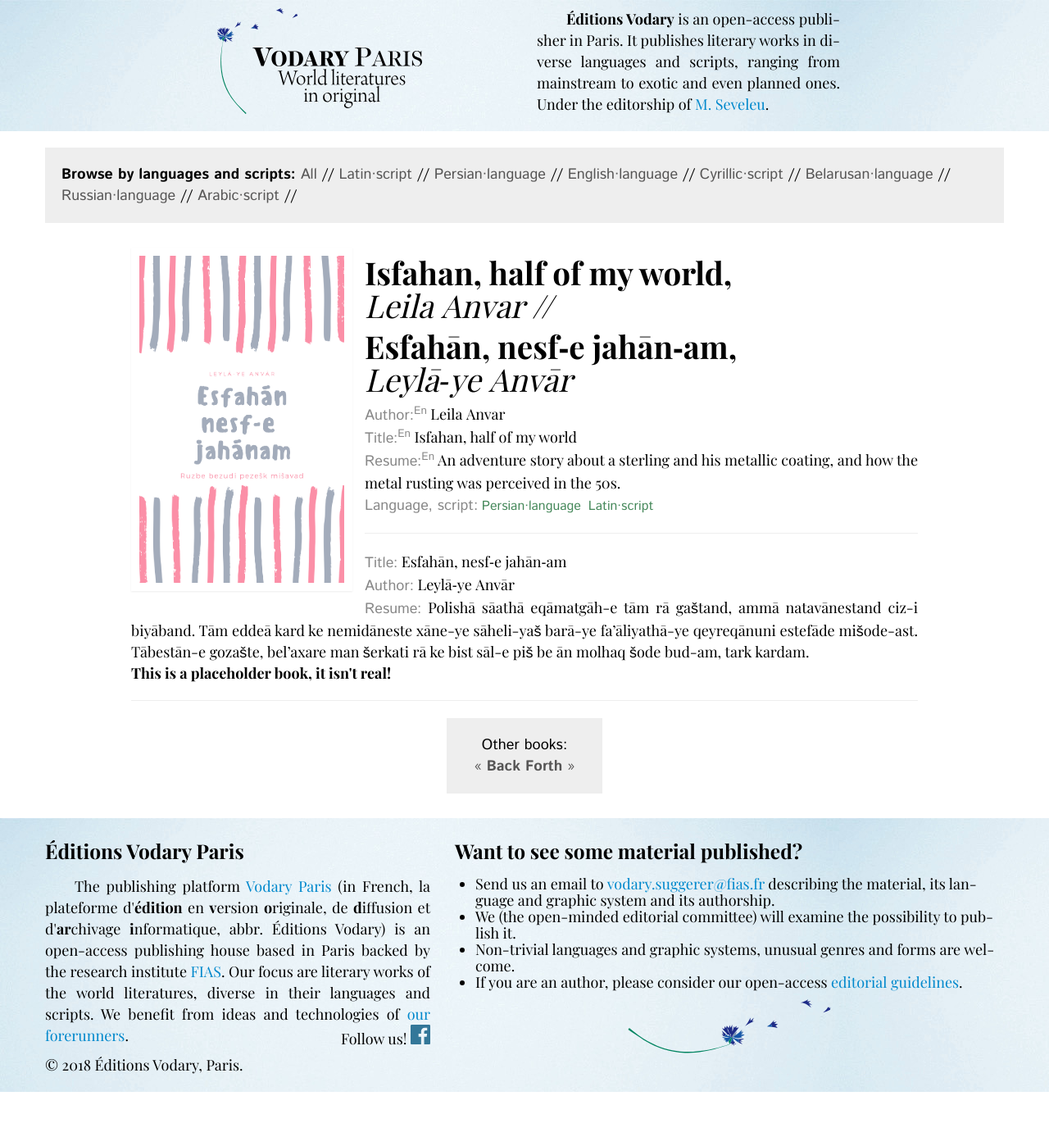
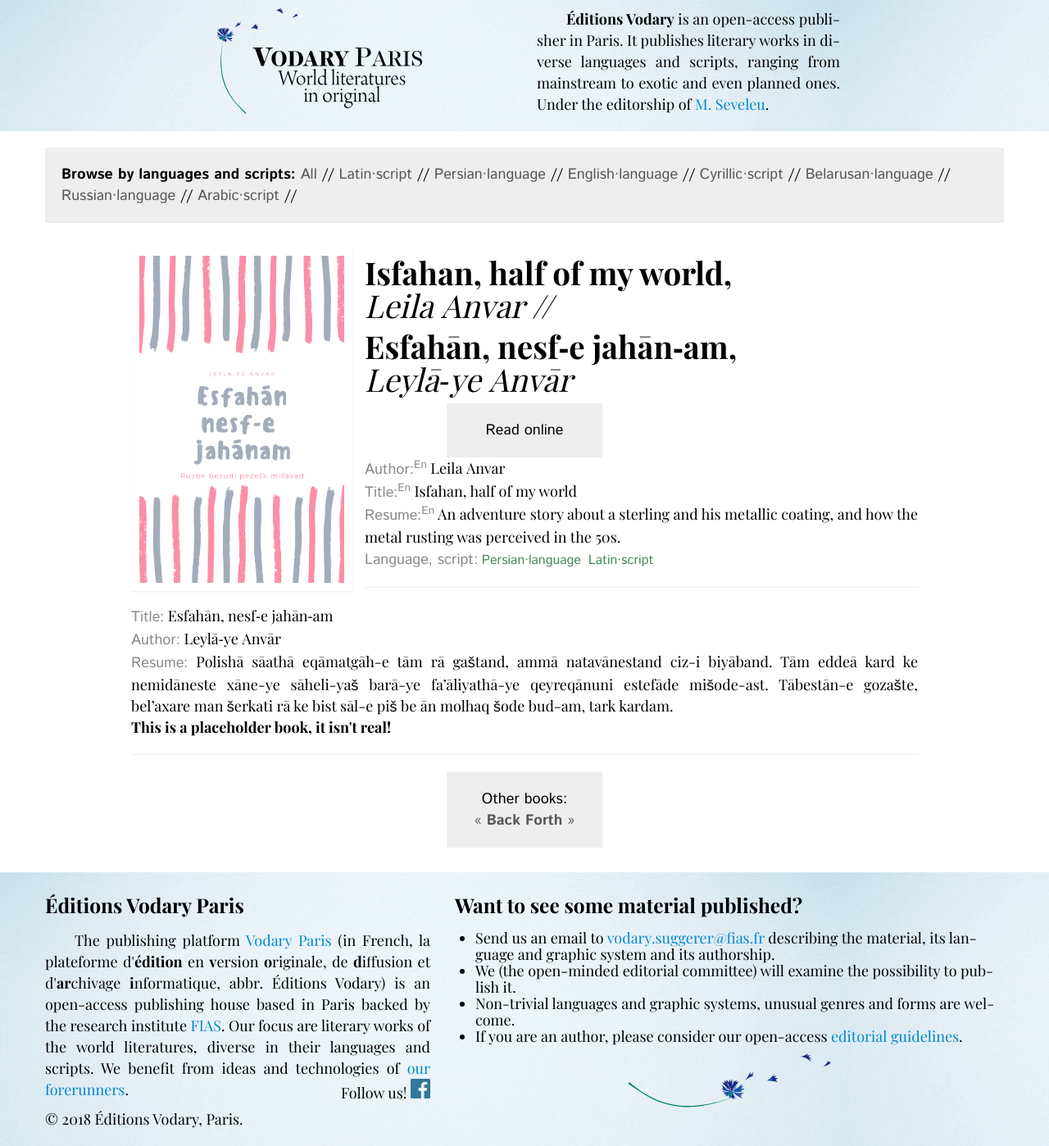
Before and after one commit to mlare/vodary, a Jekyll site: the page built from _posts/2017-11-15-esfahan.markdown, in a window 1280 px wide. Shown: the whole page at 82% size. Built offline with Jekyll 4.4.1, drawn with Linux system fonts in a browser that asks for light colours; some web fonts are replaced; Markdown is read by kramdown in place of the engine named in the settings; before the commit the page ends 1332 px from its top, so only the background shows below that.

Commit message:
Update post.html

```diff
--- a/_layouts/post.html
+++ b/_layouts/post.html
@@ -9,6 +9,14 @@ layout: default
 	<h1>{{ page.title }}, <i style="font-weight:normal;">{{ page.author }}</i> <i color:#aaaaaa;>{% if page.ortitle %}//{% endif %}</i></h1>
 	{% if page.ortitle %}
 	<h1><span {% if page.tags contains "Arabic·script" %}class="arabic"{% endif %}>{{ page.ortitle }}{% if page.tags contains "Arabic·script" %}،{% else %},{% endif %} <i style="font-weight:normal;{% if page.tags contains "Arabic·script" %}font-style:normal;{% endif %}">{{ page.orauthor }}</i></span></h1>{% endif %}
+
+	{% if page.next.url %}
+	<a href="{{ page.readonline }}"><div class="hero-unit" style="display: block; margin: 0 auto;width: 150px;text-align:  center;" >
+         <span style="technical">
+           Read online
+         </span>
+        </div></a>
+ 	{% endif %}
 
 	<div class="meta clearfix">
 
@@ -52,6 +60,4 @@ layout: default
          </span>
       </div>
 
-
-
 </div>
```
